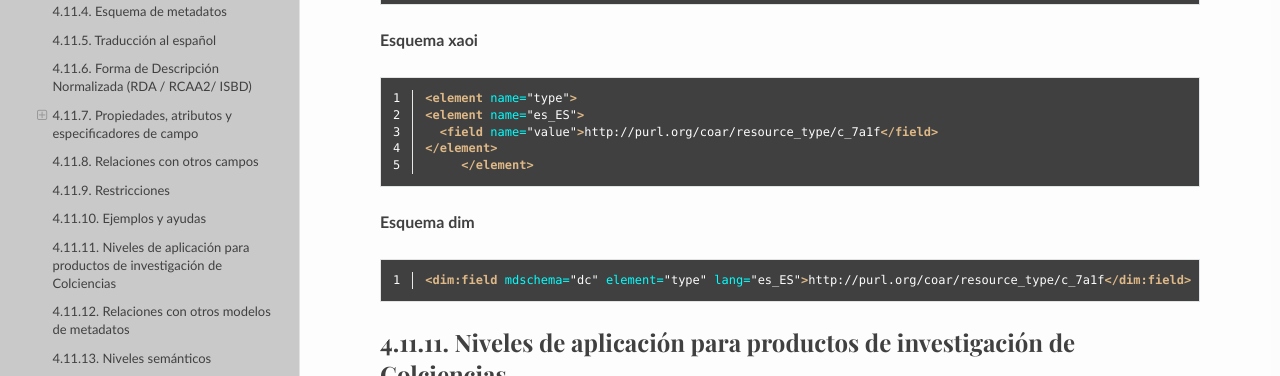
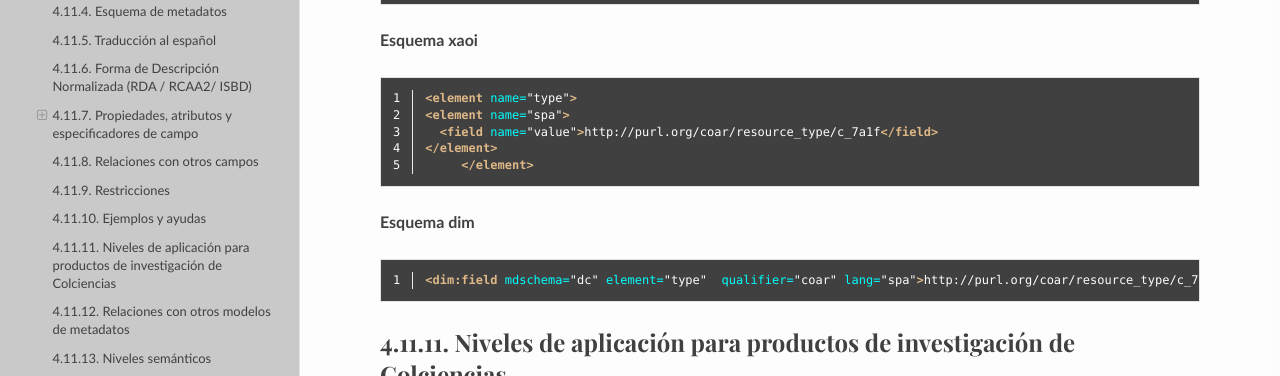
Before and after one commit to rcic/openaire4, a Sphinx documentation site: the page built from docs/field_publicationtype.rst, in a window 1280 px wide and 900 px high, scrolled down 10327 px. Shown: the part 152-528 px from the top of the window. Built offline with Sphinx 7.4.7 and the Read the Docs theme 2.0.0, drawn with Linux system fonts in a browser that asks for light colours; some web fonts are replaced; a script that is not in the unit is left out.

Commit message:
Update field_publicationtype.rst

```diff
--- a/docs/field_publicationtype.rst
+++ b/docs/field_publicationtype.rst
@@ -560,7 +560,7 @@ Ejemplos y ayudas
    :linenos:
 
    <element name="type">
-   <element name="es_ES">
+   <element name="spa">
      <field name="value">http://purl.org/coar/resource_type/c_7a1f</field>
    </element>
 	</element>
@@ -570,7 +570,7 @@ Ejemplos y ayudas
 .. code-block:: xml
    :linenos:
 
-   <dim:field mdschema="dc" element="type" lang="es_ES">http://purl.org/coar/resource_type/c_7a1f</dim:field>
+   <dim:field mdschema="dc" element="type"  qualifier="coar" lang="spa">http://purl.org/coar/resource_type/c_7a1f</dim:field>
 
 
 Niveles de aplicación para productos de investigación de Colciencias
```
